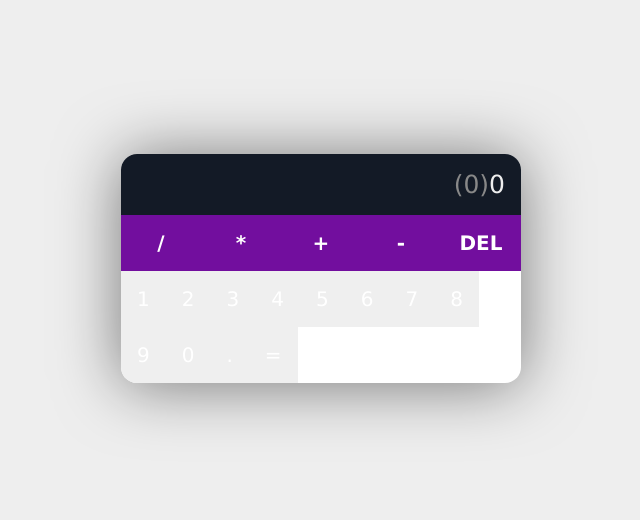
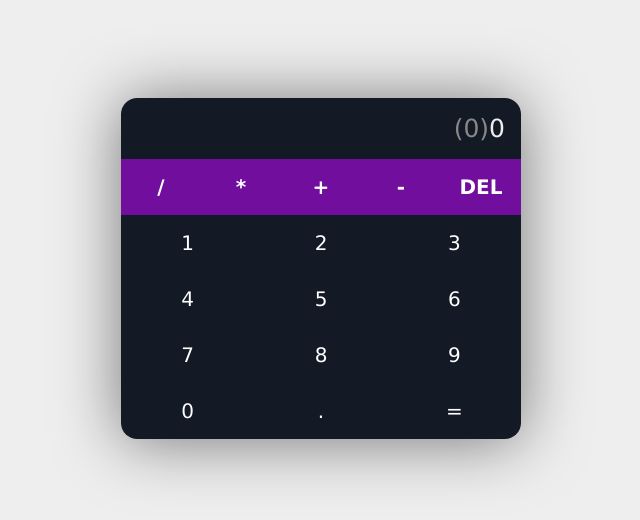
Before and after one commit to NaNshekhar04/react-calculator, a React (Create React App) app: page / in a window 1280 px wide. Shown: the part 132-652 px from the top of the page, without its empty margins (319-959 px from the left). Built offline with nearby package versions, Linux system fonts and the light colour scheme.

Commit message:
Adding Styles to digits and its Button !

```diff
--- a/src/index.css
+++ b/src/index.css
@@ -73,3 +73,14 @@ button :hover{
   background-color: #720e9e;
   font-weight: 700;
 }
+
+.digits{
+  display: flex;
+  flex-wrap: wrap;
+}
+
+.digits button {
+  flex: 1 1 33.333%;
+  max-width: 33.333%;
+  background-color: var(--dark);
+}
```
